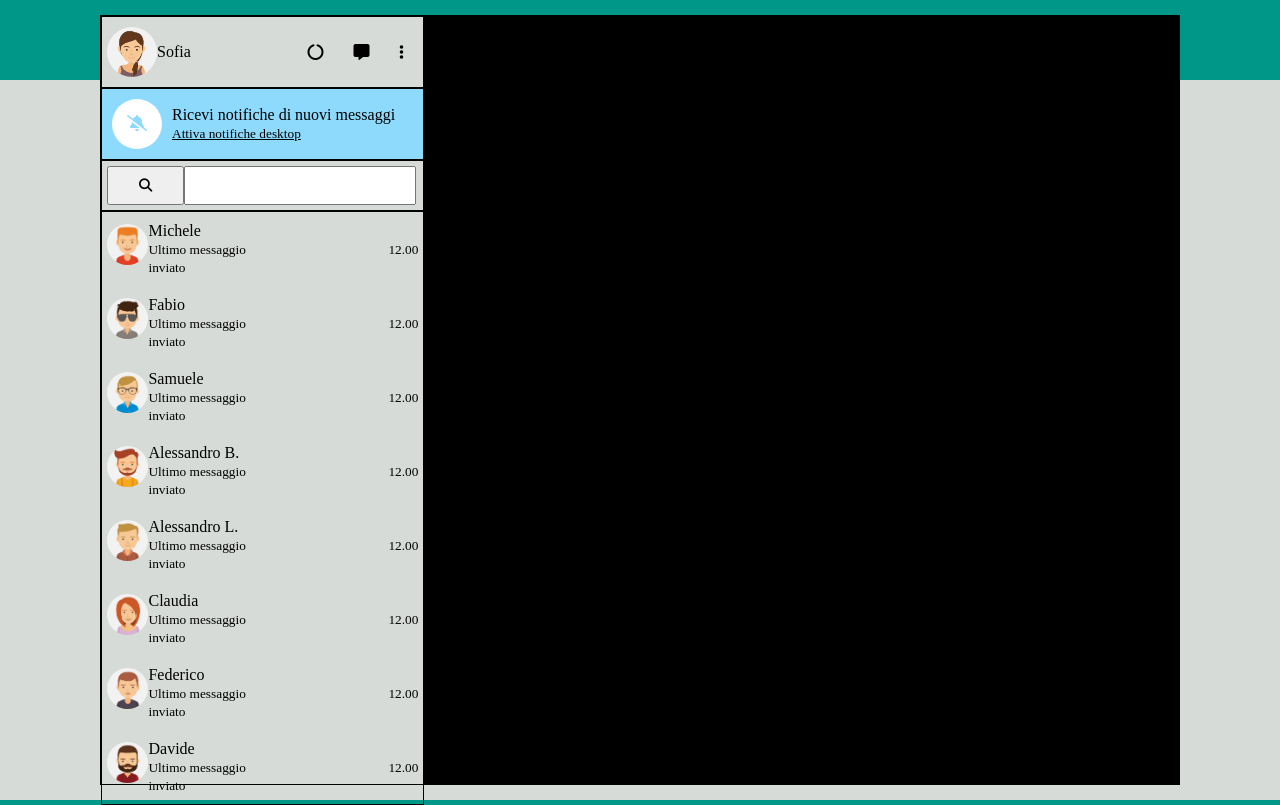
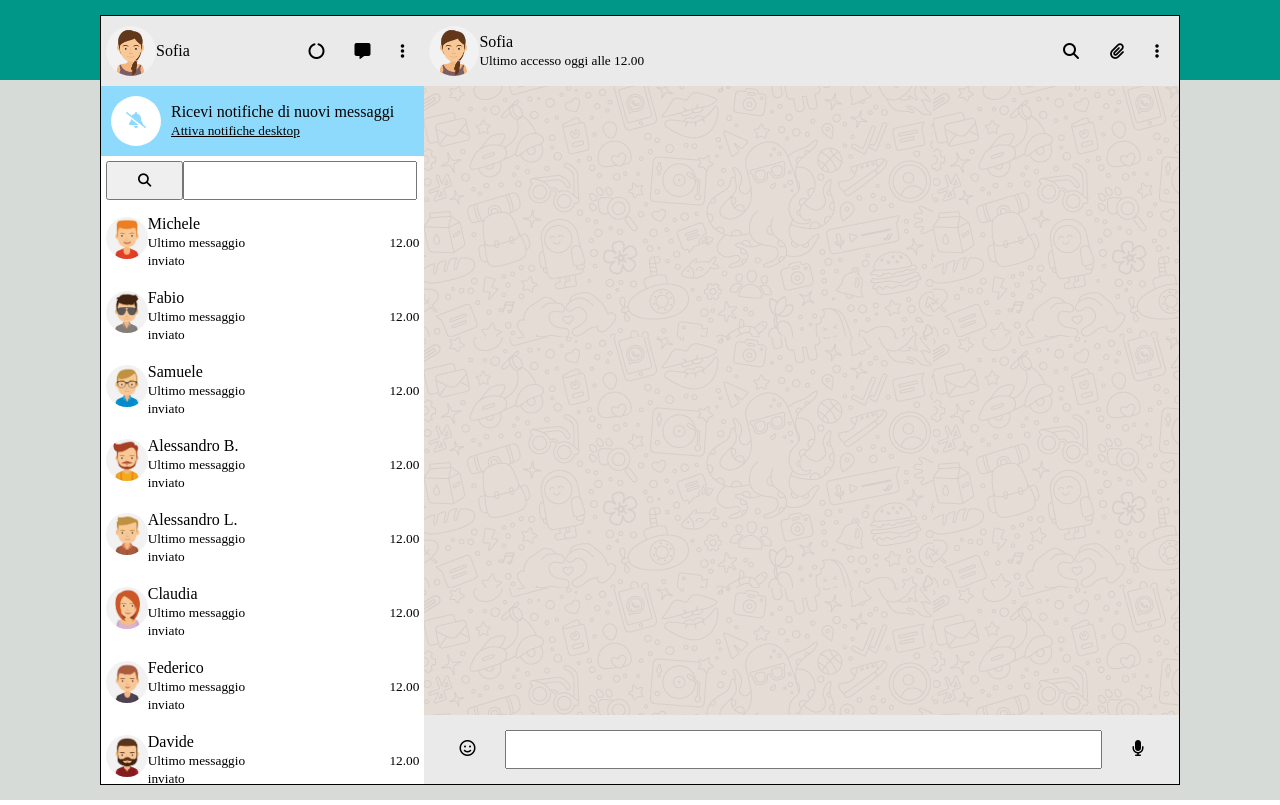
Before and after one commit to MatteoGrigoletto/vue-boolzapp, a plain HTML site: page index.html in a window 1280 px wide. Drawn offline with nearby package versions, Linux system fonts and the light colour scheme.

Commit message:
Terminato la grafica

```diff
--- a/css/style.css
+++ b/css/style.css
@@ -18,6 +18,9 @@ img{
     display: flex;
     flex-wrap: nowrap;
 }
+.column{
+    flex-direction: column;
+}
 /* contaienr */
 .big-container{
     width: calc(100% - 200px);
@@ -28,11 +31,10 @@ img{
 }
 .box-30{
     width: 30%;
-    background-color: #d7dbd7;
 }
 .box-70{
     width: 70%;
-    background-color:black;
+
 }
 .box-img{
     width: 50px;
@@ -42,7 +44,7 @@ img{
 /* slide bar*/
 .box-30 > div{
     width: 100%;
-    border: 1px solid black;
+
 }
 .user{
     display: flex;
@@ -97,6 +99,7 @@ img{
 /* button */
 .search-bar{
     padding: 5px;
+    background-color: white;
 }
 .search-bar button{
     padding: 10px 30px;
@@ -109,4 +112,29 @@ img{
 }
 .user-list{
     overflow-y: scroll;
+    background-color: white;
+    height: calc(100% - 190px);
 }
+
+/* box-70 chat message */
+.chat-message{
+    flex-grow: 1;
+    background-image: url(../img/mine.jpg);
+    overflow-y: scroll;
+}
+.bar-message{
+    padding: 15px 5px;
+}
+.bar-message  .message-text{
+    flex-grow: 1;
+}
+.bar-message input{
+    width: 100%;
+    padding: 10px 0px;
+}
+.bar-message i{
+    padding: 10px 30px;
+}
+.bg-grey{
+    background-color: #eaeaea;
+}
--- a/index.html
+++ b/index.html
@@ -19,7 +19,7 @@
 
         <div id="app" class="big-container">
            <div class="box-30">
-                <div class="user">
+                <div class="user bg-grey">
                     <div class="user-slot">
                         <div class="box-img">
                             <img src="img/avatar_io.jpg" alt="user-img">
@@ -62,15 +62,36 @@
                         <small>12.00</small>
                     </div>
                 </div>
-
             </div>
         </div>
-        <div class="box-70">
-ciao
-           </div>
-
+        <div class="box-70 flex column">
+            <div class="user bg-grey">
+                <div class="user-slot">
+                    <div class="box-img">
+                        <img src="img/avatar_io.jpg" alt="user-img">
+                    </div>
+                    <div class="user-name">
+                        <p>Sofia</p>
+                        <small>Ultimo accesso oggi alle 12.00</small>
+                    </div>
+                </div>
+                <div class="user-icon">
+                    <i class="fa-solid fa-magnifying-glass"></i>
+                    <i class="fa-solid fa-paperclip"></i>
+                    <i class="fa-solid fa-ellipsis-vertical"></i>
+                </div>
+            </div>
+            <div class="chat-message">
+            </div>
+            <div class="bar-message flex bg-grey">
+                <div><i class="fa-regular fa-face-smile"></i></div>
+                <div class="message-text">
+                    <input type="text">
+                </div>
+                <div><i class="fa-solid fa-microphone"></i></div>
+            </div>
         </div>
-
-        <script src="js/main.js"></script>
+    </div>
+    <script src="js/main.js"></script>
     </body>
 </html>
```
